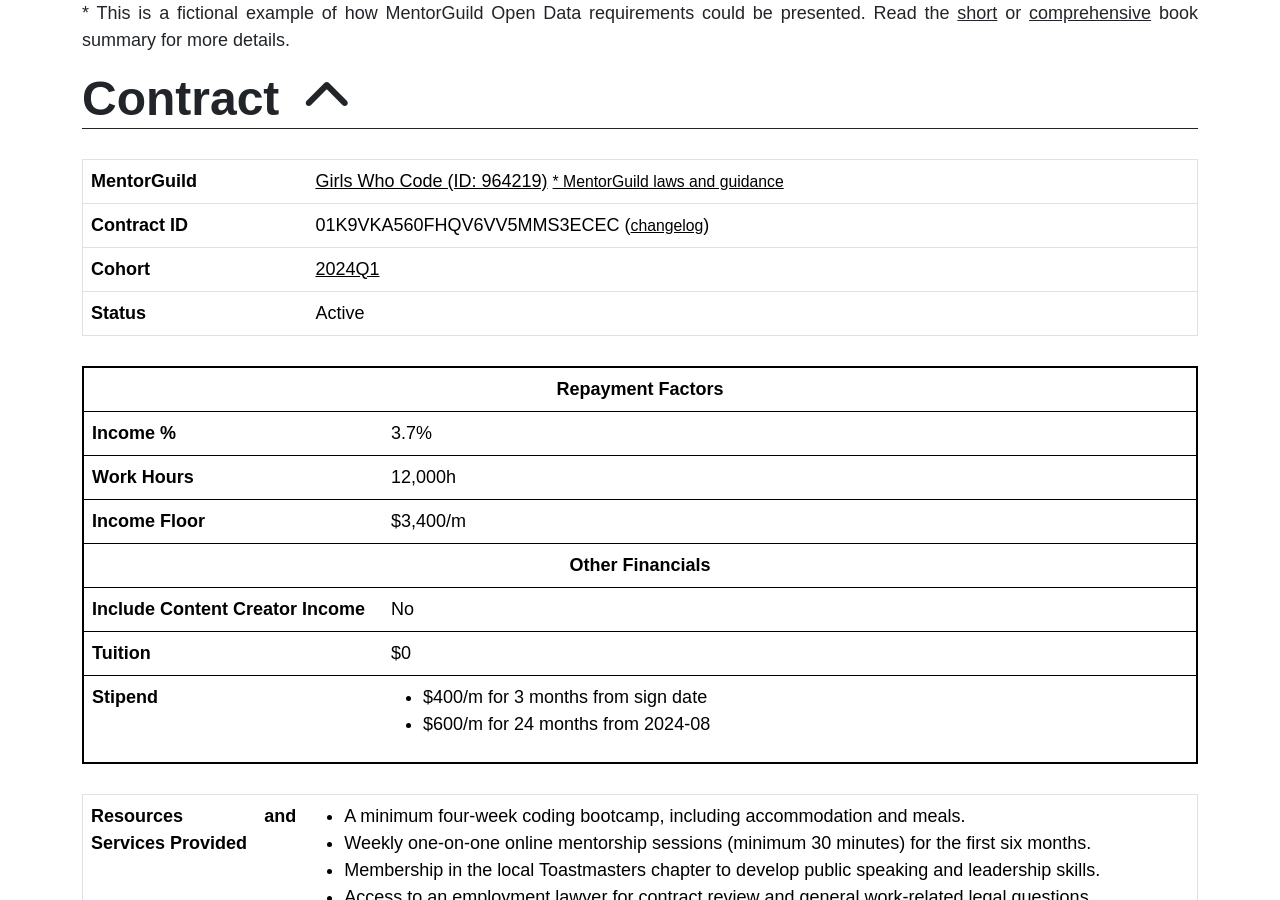
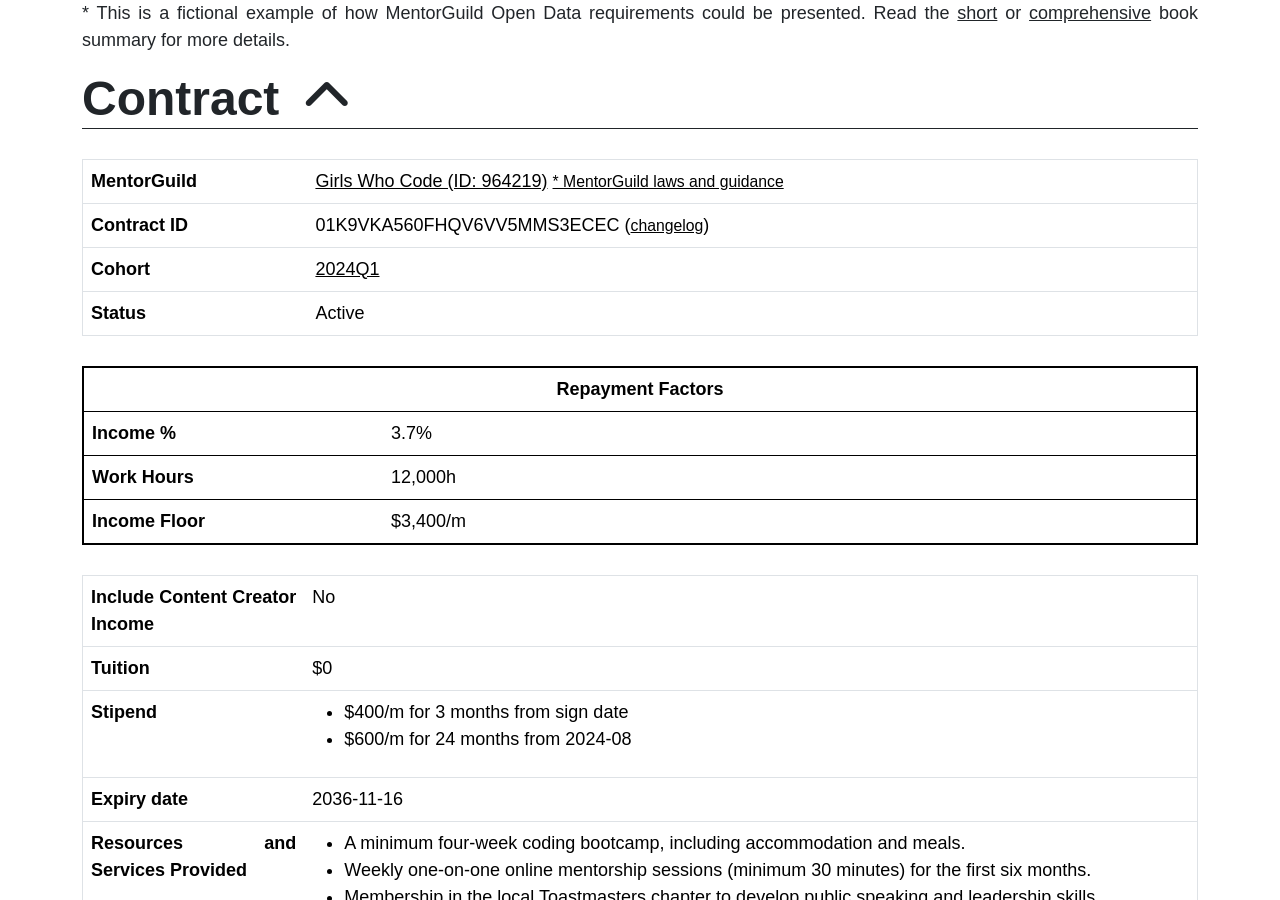
Before and after one commit to ErnestEnki/ernestenki.github.io, a Jekyll site: the page built from books/mentorguilds/964219/contracts/01K9VKA560FHQV6VV5MMS3ECEC/index.html, in a window 1280 px wide and 900 px high. Built offline with Jekyll 4.4.1, drawn with Linux system fonts in a browser that asks for light colours; some web fonts are replaced; comment, search, counter and statistics services are not loaded.

Commit message:
Updating MentorGuild summary

```diff
--- a/books/mentorguilds/964219/contracts/01K9VKA560FHQV6VV5MMS3ECEC/index.html
+++ b/books/mentorguilds/964219/contracts/01K9VKA560FHQV6VV5MMS3ECEC/index.html
@@ -4,6 +4,8 @@
 description: Example of a MentorGuild contract open data
 ---
 
+<script src="https://cdn.jsdelivr.net/npm/dayjs@1/plugin/relativeTime.js"></script>
+<script src="https://cdn.jsdelivr.net/npm/dayjs@1/dayjs.min.js"></script>
 <style type="text/css">
     table {
         margin: 30px 0;
@@ -60,9 +62,11 @@
                 <th>Income Floor</th>
                 <td>$3,400/m</td>
             </tr>
-            <tr>
-                <th class="text-center align-middle" colspan="2">Other Financials</th>
-            </tr>
+        </tbody>
+    </table>
+
+    <table class="table">
+        <tbody>
             <tr>
                 <th>Include Content Creator Income</th>
                 <td>No</td>
@@ -73,18 +77,17 @@
             </tr>
             <tr>
                 <th>Stipend</th>
-                <td><ul>
+                <td>
+                    <ul>
                         <li>$400/m for 3 months from sign date</li>
                         <li>$600/m for 24 months from 2024-08</li>
                     </ul>
                 </td>
             </tr>
-        </tbody>
-    </table>
-
-    <table class="table">
-        <tbody>
-
+            <tr>
+                <th>Expiry date</th>
+                <td>2036-11-16</td>
+            </tr>
             <tr>
                 <th>Resources and Services Provided</th>
                 <td>
@@ -95,10 +98,10 @@
                         <li>Access to an employment lawyer for contract review and general work-related legal questions.</li>
                         <li>External courses provided:
                             <ul>
-                                <li><a href="http://www.somewebsite.com/courses/coding"  onclick="event.preventDefault();">Introduction to Programming</a></li>
-                                <li><a href="http://www.anotherwebsite.com/frontend"  onclick="event.preventDefault();">Front-End Development</a></li>
-                                <li><a href="http://www.anotherwebsite.com/backend"  onclick="event.preventDefault();">Back-End Development</a></li>
-                                <li><a href="http://www.cookinghealthynow.com"  onclick="event.preventDefault();">Healthy Cooking and Nutrition</a></li>
+                                <li><a href="http://www.somewebsite.com/courses/coding" onclick="event.preventDefault();">Introduction to Programming</a></li>
+                                <li><a href="http://www.anotherwebsite.com/frontend" onclick="event.preventDefault();">Front-End Development</a></li>
+                                <li><a href="http://www.anotherwebsite.com/backend" onclick="event.preventDefault();">Back-End Development</a></li>
+                                <li><a href="http://www.cookinghealthynow.com" onclick="event.preventDefault();">Healthy Cooking and Nutrition</a></li>
                             </ul>
                         </li>
                     </ul>
@@ -136,7 +139,7 @@
             </tr>
             <tr>
                 <th>Specialized skills
-                    <br/>
+                    <br />
                     (primary factor)
                 </th>
                 <td>
@@ -156,7 +159,7 @@
             <tr>
                 <th>Job Titles and
                     Standard Occupational Codes <a href="https://www.bls.gov/soc/2018/major_groups.htm" target="_blank"><i class="fa-regular fa-circle-question"></i></a>
-                    <br/>
+                    <br />
                     (secondary factor)
                 </th>
                 <td>
@@ -200,5 +203,4 @@
             </tr>
         </tbody>
     </table>
-
 </main>
--- a/books/mentorguilds/comprehensive_summary.html
+++ b/books/mentorguilds/comprehensive_summary.html
@@ -587,15 +587,15 @@
 
             <p>Early versions can also launch within existing legal frameworks in many countries. For example, a MentorGuild could operate as a consultancy, hiring out its employees / mentees for external work. This carries added costs — such as workers’ insurance and compliance — but may work in high-income fields. Ultimately, MentorGuilds are an idea that can be implemented through several intermediate forms before reaching a dedicated legal status.</p>
 
+            <p>MentorGuilds have many nuances and complexities, to learn more read the <a href="https://www.amazon.com/dp/B0DKNT5YHT" target="_blank">full book</a> for a complete understanding.</p>
+
           </div>
         </article>
 
         <article class="optional">
           <h1>Further Reading</h1>
           <div>
-            <p>If you want to know more about MentorGuilds, here are some resources:</p>
             <ul>
-              <li>The <a href="https://www.amazon.com/dp/B0DKNT5YHT" target="_blank">full book</a> for a complete understanding</li>
               <li><a href="/articles/first_generation_mentorguilds/">First-Generation MentorGuilds</a>: A practical look at how early MentorGuilds might operate day to day</li>
               <li><a href="/books/mentorguilds/964219">Open Data</a>: An example of how the Open Data requirement could look like in practice</li>
               <li><a href="/books/mentorguilds/summary">Short summary of the book</a></li>
```
Lines whose indentation alone changed are shown as unchanged.
